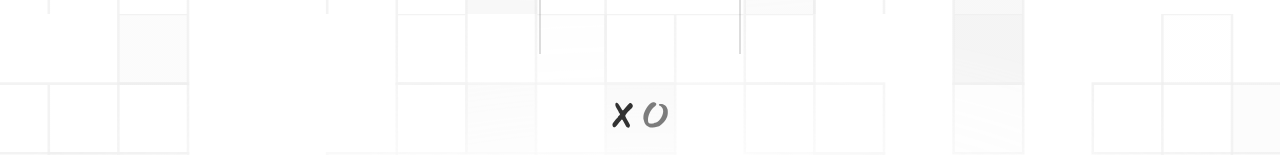
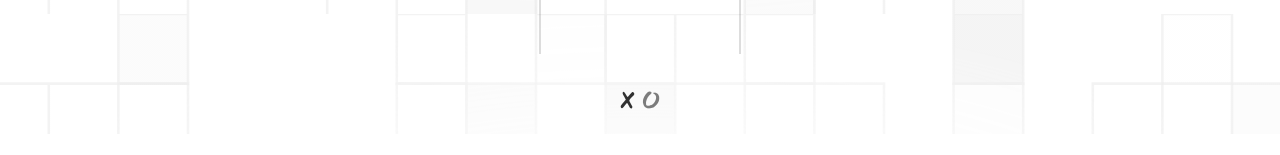
Before and after one commit to slaveofthecode/tictactoe-react-ts, a React (Vite) app: page / in a window 1280 px wide. Shown: the part 786-941 px from the top of the page. After the commit the page ends 920 px from the top, so only its background shows below. Built offline with nearby package versions, Linux system fonts and the light colour scheme.

Commit message:
Changed size on the Footer component

```diff
--- a/src/App.scss
+++ b/src/App.scss
@@ -59,7 +59,7 @@
 
 		.players {
 			// font-size: 100%;
-			font-size: 3rem;
+			font-size: 2rem;
 			color: #000;
 
 			> span {
--- a/src/components/common/Cell/style.module.scss
+++ b/src/components/common/Cell/style.module.scss
@@ -52,6 +52,6 @@
     .cell { font-size: 3rem; }
 }
 
-@media (max-width: 480px) {
-    .cell { font-size: 100%; }
-}
+// @media (max-width: 480px) {
+//     .cell { font-size: 100%; }
+// }
```
